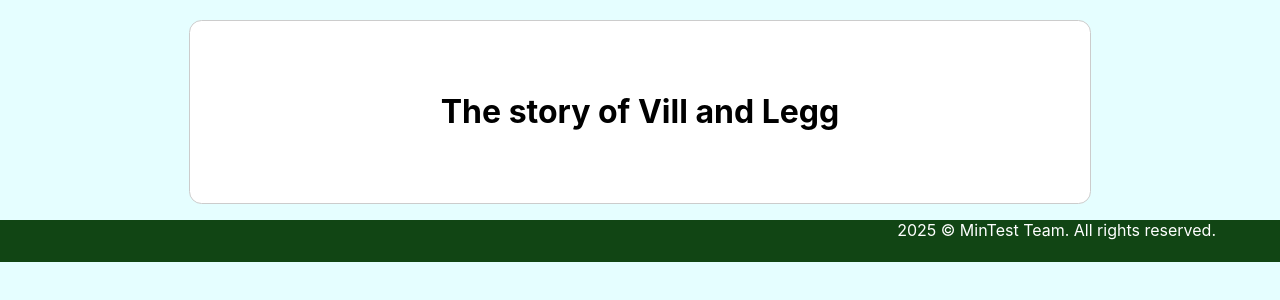
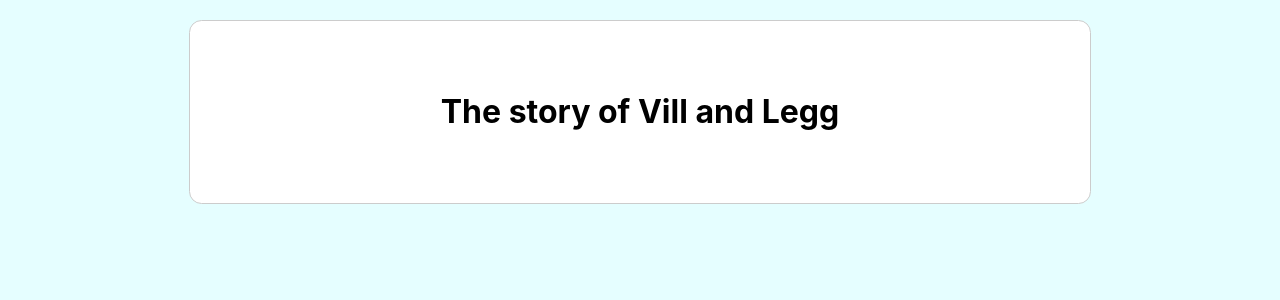
Before and after one commit to c-legg/legg-vill-story, a plain HTML site: page index.html in a window 1280 px wide. Drawn offline with nearby package versions, Linux system fonts and the light colour scheme.

Commit message:
Update index.html

```diff
--- a/index.html
+++ b/index.html
@@ -16,10 +16,6 @@
 
                 <h1 style="text-align: center;">The story of Vill and Legg</h1>
             </div>
-
-            <footer>
-                <p style="width: 95%; color: white; text-align: right;">2025 © MinTest Team. All rights reserved.</p>
-            </footer>
         </div>
     </div>
 
```
